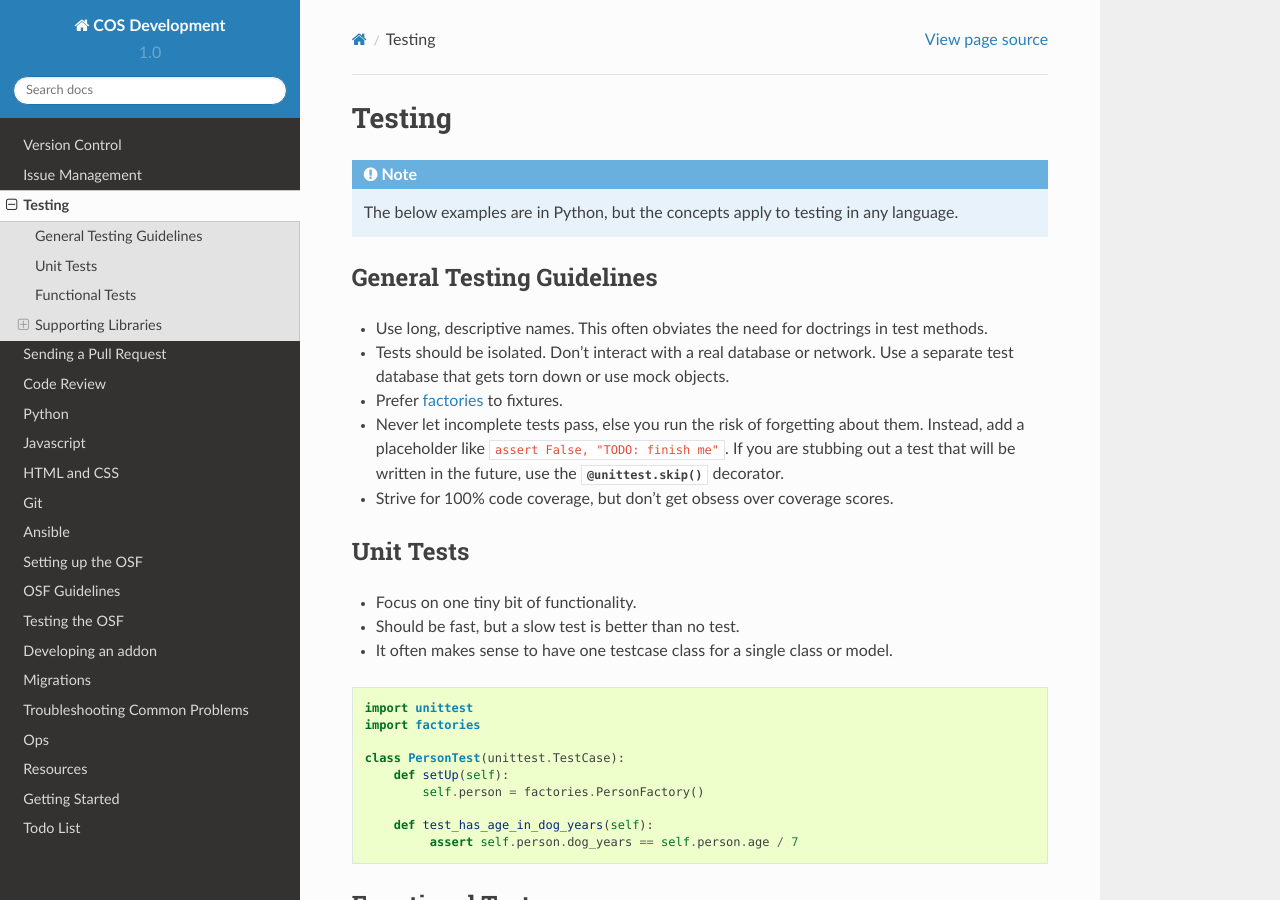
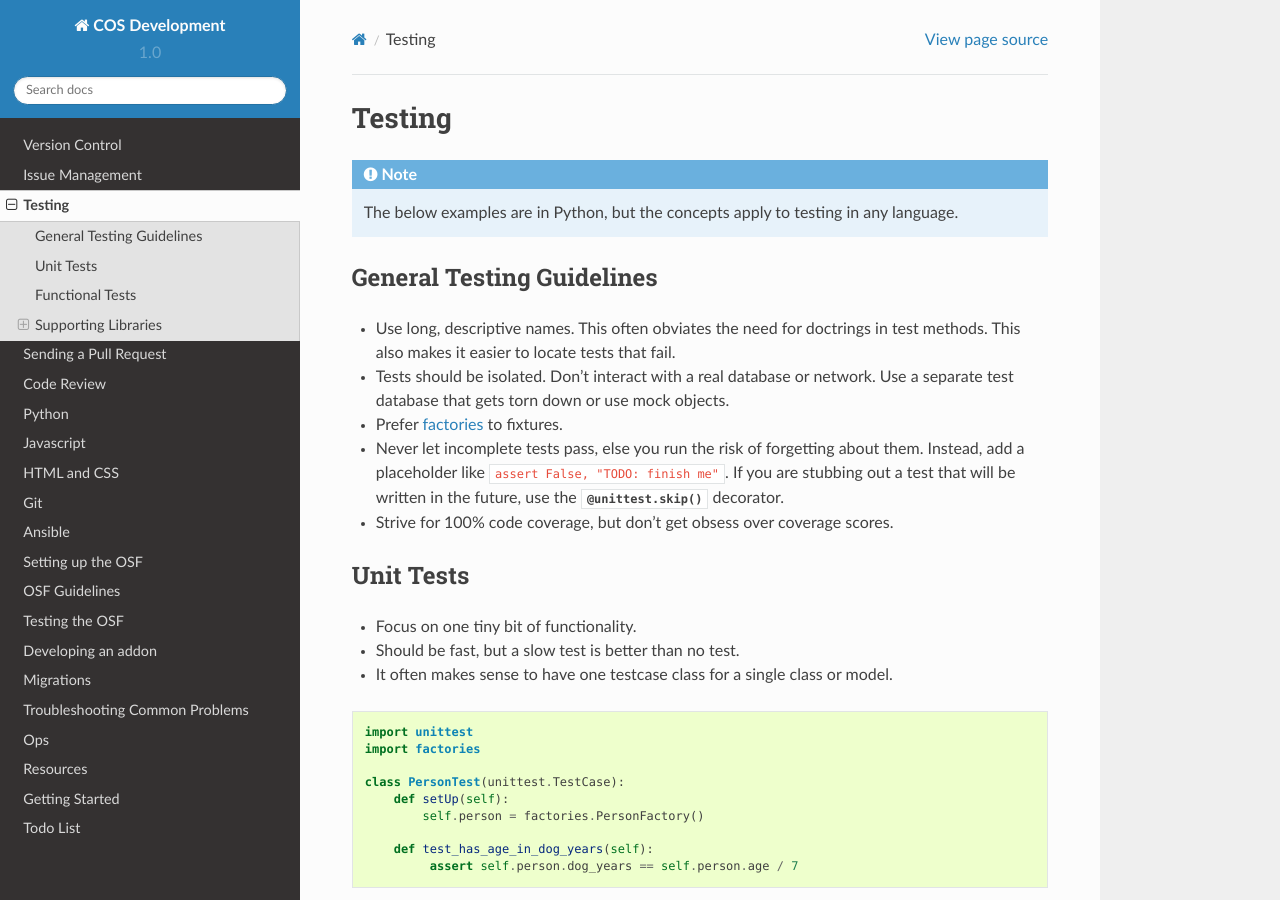
Before and after one commit to CenterForOpenScience/COSDev, a Sphinx documentation site: the page built from docs/process/testing.rst, in a window 1280 px wide and 900 px high. Built offline with Sphinx 7.4.7 and the Read the Docs theme 2.0.0, drawn with Linux system fonts in a browser that asks for light colours.

Commit message:
A small note re: test names

```diff
--- a/docs/process/testing.rst
+++ b/docs/process/testing.rst
@@ -10,7 +10,7 @@ Testing
 General Testing Guidelines
 --------------------------
 
-- Use long, descriptive names. This often obviates the need for doctrings in test methods.
+- Use long, descriptive names. This often obviates the need for doctrings in test methods. This also makes it easier to locate tests that fail.
 - Tests should be isolated. Don't interact with a real database or network. Use a separate test database that gets torn down or use mock objects.
 - Prefer `factories <https://github.com/rbarrois/factory_boy>`_ to fixtures.
 - Never let incomplete tests pass, else you run the risk of forgetting about them. Instead, add a placeholder like ``assert False, "TODO: finish me"``. If you are stubbing out a test that will be written in the future, use the :meth:`@unittest.skip` decorator.
```
